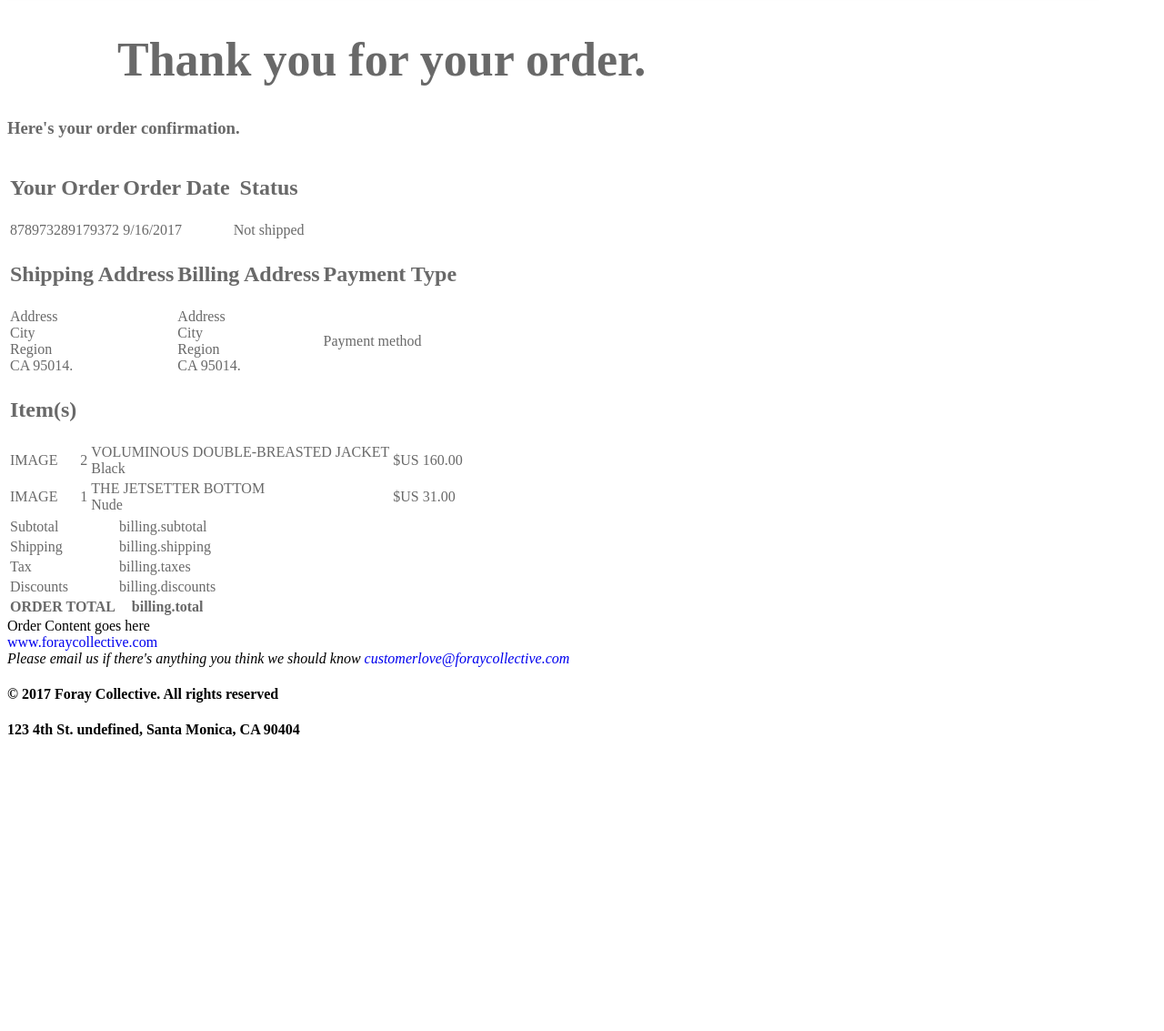
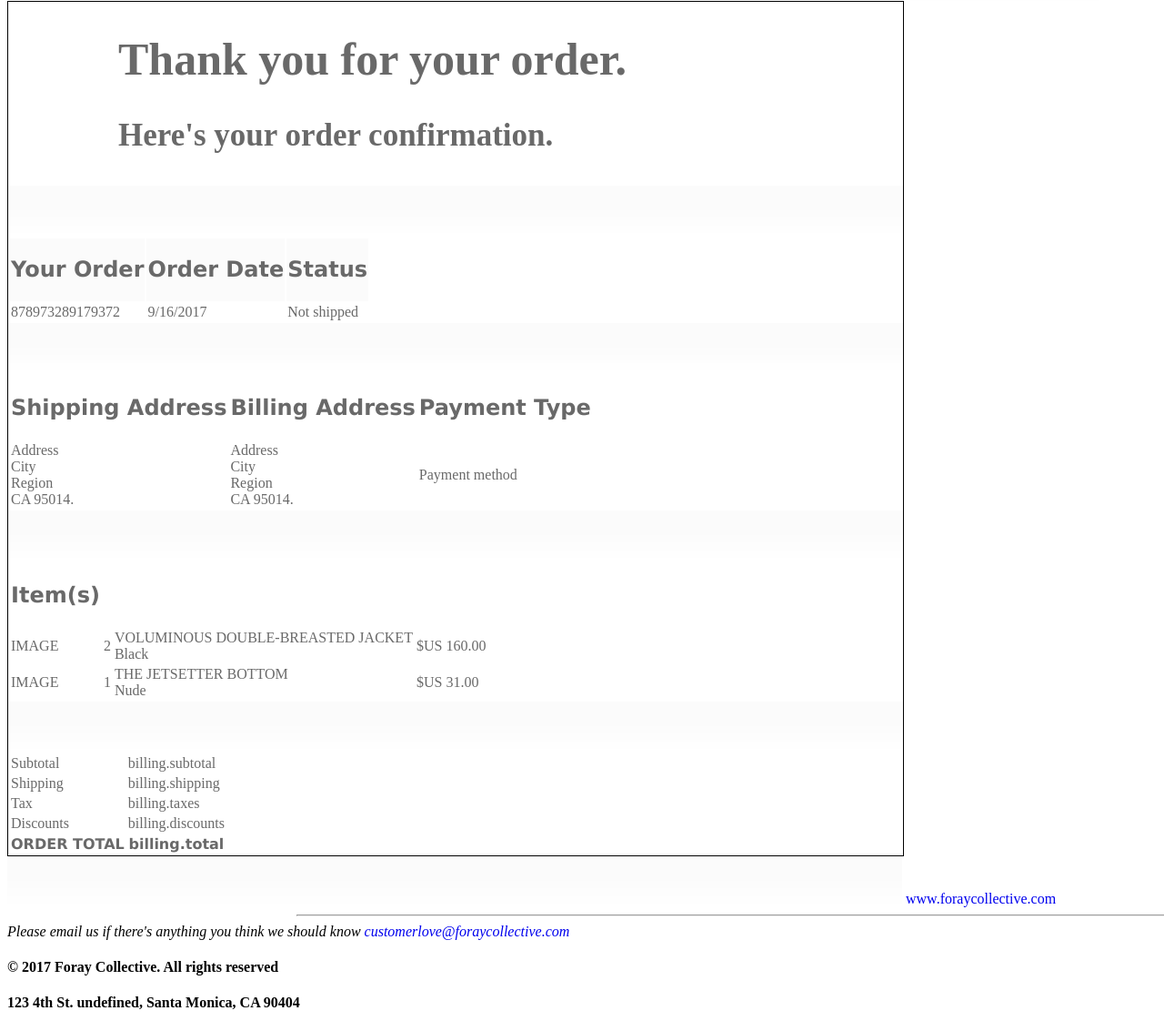
Before and after one commit to kcmckenna/FC_assignment, a plain HTML site: page index.html in a window 1280 px wide. Shown: the part 152-1285 px from the top of the page at 91% size. Before the commit the page ends 985 px from the top, so only its background shows below. Drawn offline with Linux system fonts and the light colour scheme.

Commit message:
need to correct order content, remove table

```diff
--- a/index.html
+++ b/index.html
@@ -9,7 +9,9 @@
 </head>
 <body>
    <header class="header">
+       <a href="http://foraycollective.com">
            <img class="foray-logo" src="images/foray-logo-black.png" alt="foray-logo-black">
+        </a>
            <img class="gradient-header" src="images/GradientOverlay.png" alt="gradient overlay">
    </header>
 
@@ -19,7 +21,7 @@
            <h3>Here's your order confirmation.</h3>
        </div>
        <table>
-            <tr>
+            <tr id="header-row-1"><img class="gradient-order" src="images/GradientOverlay Copy.png" alt="overlay">
                 <th><h2>Your Order</h2></th>
                 <th><h2>Order Date</h2></th>
                 <th><h2>Status</h2></th>
@@ -31,7 +33,7 @@
             </tr>
        </table>
        <table>
-            <tr>
+            <tr id="header-row-2"><img class="gradient-order" src="images/GradientOverlay Copy.png" alt="overlay">
                 <th><h2>Shipping Address</h2></th>
                 <th><h2>Billing Address</h2></th>
                 <th><h2>Payment Type</h2></th>
@@ -43,7 +45,7 @@
             </tr>
        </table>
        <table>
-           <tr>
+           <tr id="header-row-3"><img class="gradient-order" src="images/GradientOverlay Copy.png" alt="overlay">
                <th><h2>Item(s)</h2></th>
            </tr>
            <tr>
@@ -77,24 +79,23 @@
                 <td>billing.discounts</td>
             </tr>
             <tr>
+                <img class="gradient-order" src="images/GradientOverlay Copy.png" alt="overlay">
                 <th>ORDER TOTAL</th>
                 <th>billing.total</th>
             </tr>
        </table>
    </div>
 
-   <div class="table">
-       <div class="container">
-           Order Content goes here
-       </div>
-   </div>
-
    <footer class="footer">
-        <a href="www.foraycollective.com">www.foraycollective.com</a>
-        <address>Please email us if there's anything you think we should know <a class="customerlove" href="mailto:customerlove@foraycollective.com">customerlove@foraycollective.com</a></address>
-        <div class="container">
-            <h4>&copy; 2017 Foray Collective. All rights reserved</h4>
-            <h4>123 4th St. undefined, Santa Monica, CA 90404</h4>
+       <div class="container"><img class="gradient-order" src="images/GradientOverlay Copy.png" alt="overlay">
+            <a href="www.foraycollective.com">www.foraycollective.com</a>
+            <hr>
+            <div></div>
+            <address>Please email us if there's anything you think we should know <a class="customerlove" href="mailto:customerlove@foraycollective.com">customerlove@foraycollective.com</a></address>
+            <div class="footer-info">
+                <h4>&copy; 2017 Foray Collective. All rights reserved</h4>
+                <h4>123 4th St. undefined, Santa Monica, CA 90404</h4>
+            </div>
         </div>
    </footer>
 
--- a/styles.css
+++ b/styles.css
@@ -30,11 +30,37 @@ header {
 
 .order {
     color: #696969;
+    border: 1px solid black;
+    width: 984px;
+}
+
+.gradient-order {
+    width: 984px;
+    height: 52px;
+}
+
+th {
+    font-family: Verdana, sans-serif;
+    font-weight: bold;
+    /* background: url("images/GradientOverlay Copy.png"); */
+}
+
+#header-row-1 {
+    background: url("images/GradientOverlay Copy.png");
 }
 
 h1 {
     padding-left: 121px;
-    font-size: 52px;
+    font-size: 50px;
+}
+
+h3 {
+    padding-left: 121px;
+    font-size: 35px;
+}
+
+hr {
+    width: 963px;
 }
 
 a {
```
